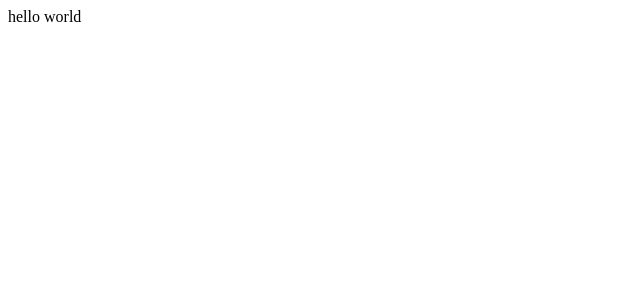
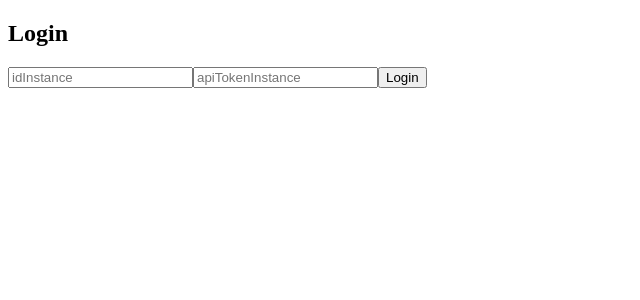
Before and after one commit to loqumi/whatsapp-api, a React (Create React App) app: page / in a window 1280 px wide. Shown: the top 300 px of the page, without its empty margins (0-640 px from the left). Built offline with nearby package versions, Linux system fonts and the light colour scheme.

Commit message:
feat: added auth page

```diff
--- a/src/App.tsx
+++ b/src/App.tsx
@@ -1,13 +1,13 @@
-import React from 'react';
+import React, { useState } from "react";
+import AuthPage from "./pages/Auth";
 
-function App() {
-  return (
-    <div className="App">
-      <header className="App-header">
-        hello world
-      </header>
-    </div>
-  );
+export default function App() {
+    const [idInstance, setIdInstance] = useState<string | null>(localStorage.getItem("idInstance"));
+    const [apiTokenInstance, setApiTokenInstance] = useState<string | null>(localStorage.getItem("apiTokenInstance"));
+
+    if (!idInstance || !apiTokenInstance) {
+        return <AuthPage onAuth={(id, token) => { setIdInstance(id); setApiTokenInstance(token); }} />;
+    }
+
+    return <div>chat</div>;
 }
-
-export default App;
--- /dev/null
+++ b/src/pages/Auth.tsx
@@ -0,0 +1,25 @@
+import React, { useState } from "react";
+import { Button } from "../components/Button";
+import { Input } from "../components/Input";
+
+const AuthPage = ({ onAuth }: { onAuth: (id: string, token: string) => void }) => {
+    const [idInstance, setIdInstance] = useState("");
+    const [apiTokenInstance, setApiTokenInstance] = useState("");
+
+    const handleLogin = () => {
+        localStorage.setItem("idInstance", idInstance);
+        localStorage.setItem("apiTokenInstance", apiTokenInstance);
+        onAuth(idInstance, apiTokenInstance);
+    };
+
+    return (
+        <div>
+            <h2>Login</h2>
+            <Input placeholder="idInstance" value={idInstance} onChange={(e) => setIdInstance(e.target.value)} />
+            <Input placeholder="apiTokenInstance" value={apiTokenInstance} onChange={(e) => setApiTokenInstance(e.target.value)} />
+            <Button onClick={handleLogin}>Login</Button>
+        </div>
+    );
+}
+
+export default AuthPage;
```
